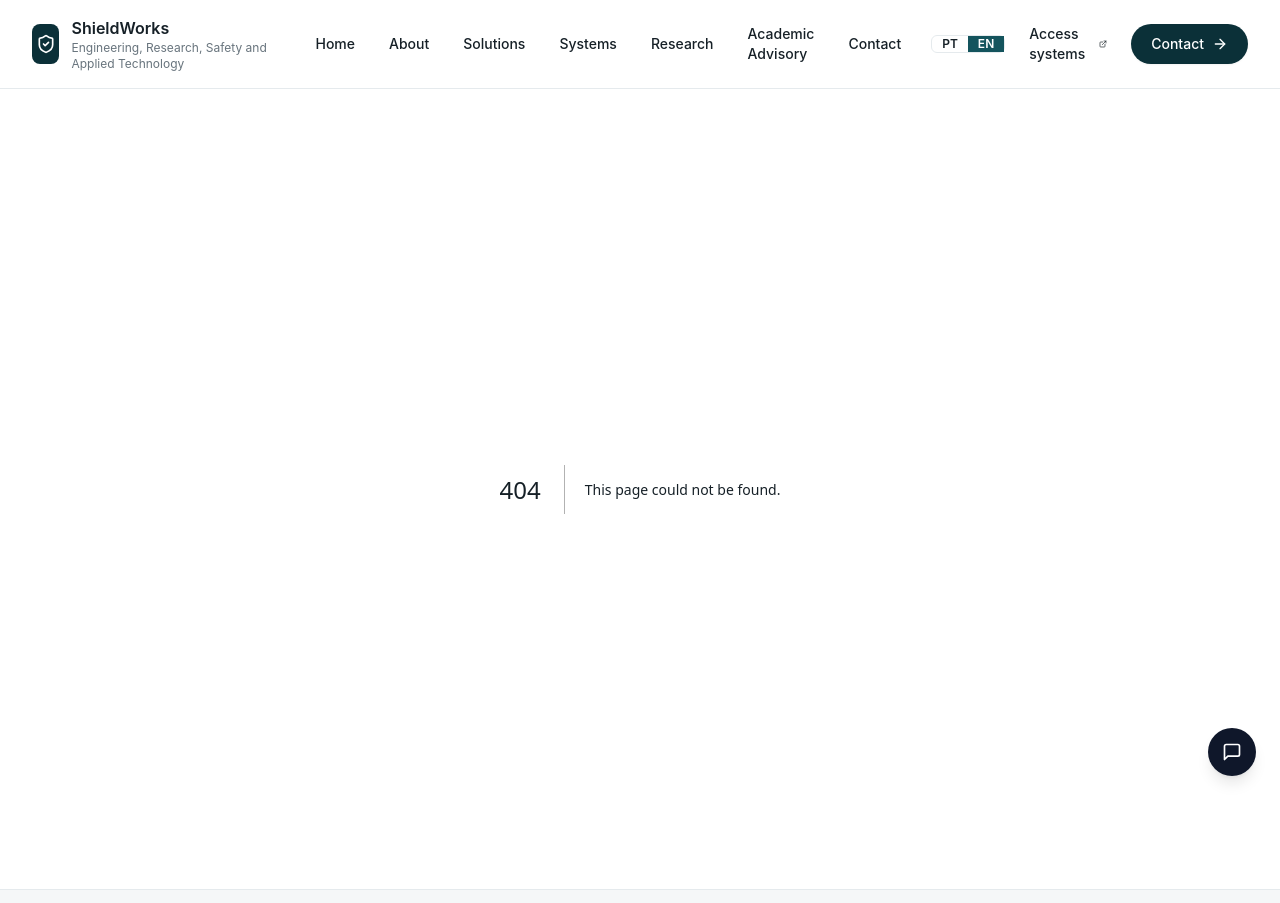
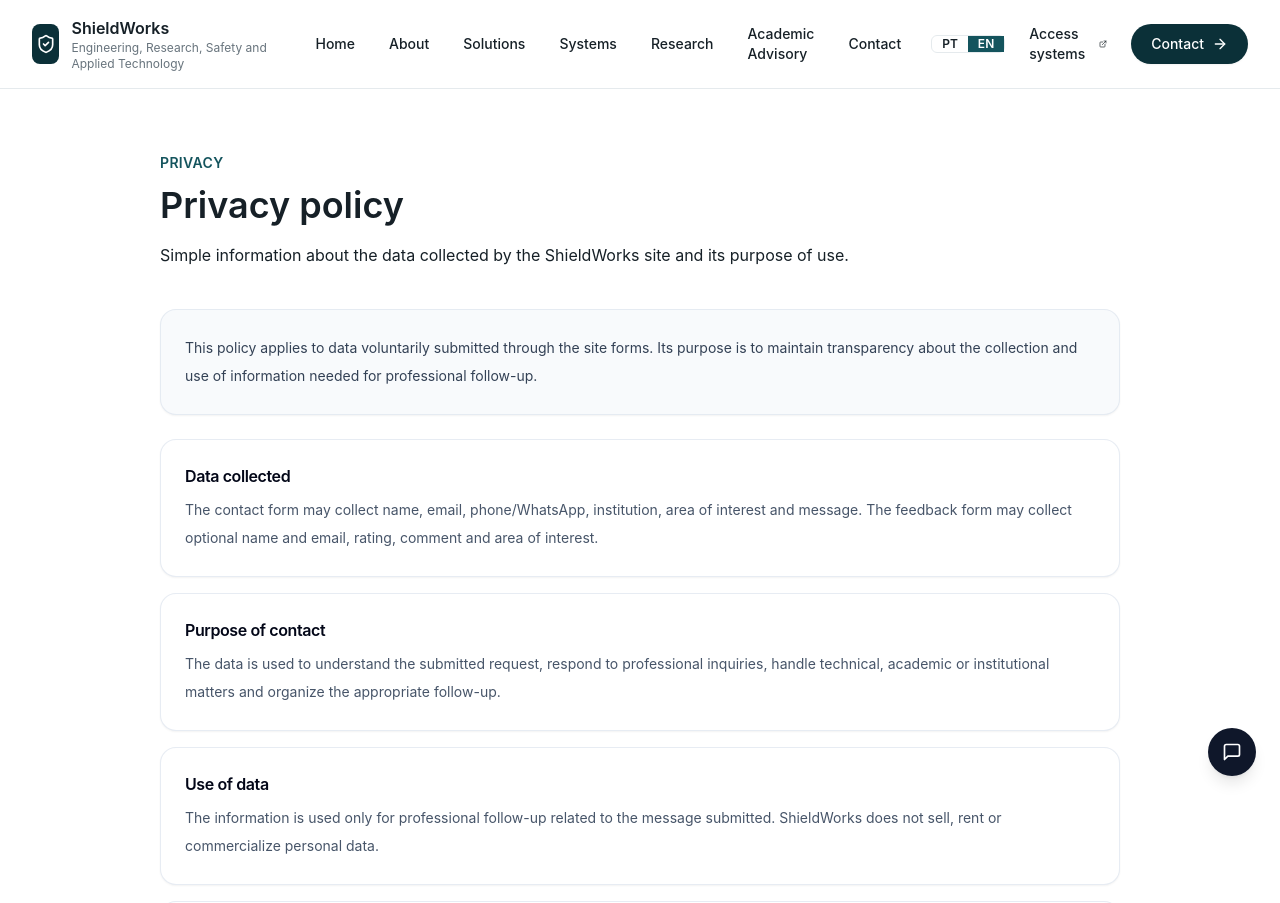
Before and after one commit to Themisson/shieldworks, a Next.js app: page /privacidade in a window 1280 px wide. Before the commit this address had no page. Shown: the top 903 px of the page. Built offline with nearby package versions, Linux system fonts and the light colour scheme.

Commit message:
Finalize published site privacy and metadata

```diff
--- a/src/app/contato/page.tsx
+++ b/src/app/contato/page.tsx
@@ -48,8 +48,7 @@ export default function ContatoPage() {
               </div>
             </div>
             <div className="rounded-2xl border border-petroleum-100 bg-petroleum-50 p-5 text-sm leading-6 text-petroleum-900 shadow-sm">
-              O formulário está conectado a uma rota interna e preparado para integração futura com e-mail profissional,
-              CRM simples, banco de dados ou automações de resposta.
+              Envie sua mensagem. O contato será recebido pelo canal profissional da ShieldWorks.
             </div>
           </aside>
         </div>
--- a/src/app/layout.tsx
+++ b/src/app/layout.tsx
@@ -6,7 +6,7 @@ import { LocaleProvider } from "@/i18n/locale-provider";
 import "./globals.css";
 
 export const metadata: Metadata = {
-  metadataBase: new URL("https://shieldworks.com.br"),
+  metadataBase: new URL("https://www.shieldworks.com.br"),
   title: {
     default: "ShieldWorks | Engenharia, Pesquisa, Segurança e Tecnologia Aplicada",
     template: "%s | ShieldWorks"
@@ -14,7 +14,7 @@ export const metadata: Metadata = {
   description:
     "Site profissional de Themisson dos Santos Vasconcelos para engenharia computacional, pesquisa aplicada, segurança operacional, sistemas institucionais e assessoria acadêmica.",
   applicationName: "ShieldWorks",
-  manifest: "/manifest.json",
+  manifest: "/manifest.webmanifest",
   icons: {
     icon: "/favicon.svg",
     apple: "/icon.svg"
@@ -22,11 +22,26 @@ export const metadata: Metadata = {
   openGraph: {
     type: "website",
     locale: "pt_BR",
-    url: "https://shieldworks.com.br",
+    url: "https://www.shieldworks.com.br",
     siteName: "ShieldWorks",
-    title: "ShieldWorks",
+    title: "ShieldWorks | Engenharia, Pesquisa, Segurança e Tecnologia Aplicada",
     description:
-      "Engenharia, pesquisa, segurança e tecnologia aplicada para transformar problemas complexos em soluções práticas."
+      "Engenharia, pesquisa, segurança e tecnologia aplicada para transformar problemas complexos em soluções práticas.",
+    images: [
+      {
+        url: "/og-image.png",
+        width: 1200,
+        height: 630,
+        alt: "ShieldWorks - Engenharia, Pesquisa, Segurança e Tecnologia Aplicada"
+      }
+    ]
+  },
+  twitter: {
+    card: "summary_large_image",
+    title: "ShieldWorks | Engenharia, Pesquisa, Segurança e Tecnologia Aplicada",
+    description:
+      "Engenharia computacional, pesquisa aplicada, segurança operacional, sistemas institucionais e assessoria acadêmica.",
+    images: ["/og-image.png"]
   },
   robots: {
     index: true,
--- /dev/null
+++ b/src/app/privacidade/page.tsx
@@ -0,0 +1,64 @@
+import type { Metadata } from "next";
+import { SectionTitle } from "@/components/section-title";
+
+export const metadata: Metadata = {
+  title: "Privacidade",
+  description:
+    "Política de privacidade do site ShieldWorks, com informações sobre dados coletados nos formulários e uso para retorno profissional."
+};
+
+const privacySections = [
+  {
+    title: "Dados coletados",
+    description:
+      "O formulário de contato pode coletar nome, e-mail, telefone/WhatsApp, instituição, área de interesse e mensagem. O formulário de feedback pode coletar nome e e-mail opcionais, nota, comentário e área de interesse."
+  },
+  {
+    title: "Finalidade do contato",
+    description:
+      "Os dados são utilizados para compreender a demanda enviada, responder solicitações profissionais, tratar assuntos técnicos, acadêmicos ou institucionais e organizar o retorno adequado."
+  },
+  {
+    title: "Uso dos dados",
+    description:
+      "As informações são usadas apenas para retorno profissional relacionado à mensagem enviada. A ShieldWorks não vende, aluga ou comercializa dados pessoais."
+  },
+  {
+    title: "Solicitação de exclusão",
+    description:
+      "O titular pode solicitar correção ou exclusão de dados enviados pelo site usando o próprio formulário de contato ou o canal profissional informado pela ShieldWorks."
+  },
+  {
+    title: "Analytics e melhorias futuras",
+    description:
+      "O site pode adotar, futuramente, ferramentas de analytics para compreender uso, desempenho e navegação. Caso isso ocorra, a coleta deverá ser limitada a métricas de acesso e melhoria da experiência."
+  }
+];
+
+export default function PrivacidadePage() {
+  return (
+    <section className="bg-white py-16">
+      <div className="mx-auto max-w-5xl px-4 sm:px-6 lg:px-8">
+        <SectionTitle
+          eyebrow="Privacidade"
+          title="Política de privacidade"
+          description="Informações simples sobre os dados coletados pelo site ShieldWorks e sua finalidade de uso."
+        />
+        <div className="mt-10 rounded-2xl border border-slate-200/80 bg-slate-50 p-6 shadow-sm">
+          <p className="text-sm leading-7 text-slate-700">
+            Esta política se aplica aos dados enviados voluntariamente pelos formulários do site. O objetivo é manter
+            transparência sobre a coleta e o uso das informações necessárias para retorno profissional.
+          </p>
+        </div>
+        <div className="mt-6 grid gap-4">
+          {privacySections.map((section) => (
+            <article key={section.title} className="rounded-2xl border border-slate-200/80 bg-white p-6 shadow-sm">
+              <h2 className="text-base font-semibold tracking-tight text-slate-950">{section.title}</h2>
+              <p className="mt-2 text-sm leading-7 text-slate-600">{section.description}</p>
+            </article>
+          ))}
+        </div>
+      </div>
+    </section>
+  );
+}
--- a/src/app/robots.ts
+++ b/src/app/robots.ts
@@ -6,6 +6,6 @@ export default function robots(): MetadataRoute.Robots {
       userAgent: "*",
       allow: "/"
     },
-    sitemap: "https://shieldworks.com.br/sitemap.xml"
+    sitemap: "https://www.shieldworks.com.br/sitemap.xml"
   };
 }
--- a/src/app/sitemap.ts
+++ b/src/app/sitemap.ts
@@ -1,10 +1,10 @@
 import type { MetadataRoute } from "next";
 
-const routes = ["", "/sobre", "/solucoes", "/sistemas", "/pesquisa", "/assessoria-academica", "/contato"];
+const routes = ["", "/sobre", "/solucoes", "/sistemas", "/pesquisa", "/assessoria-academica", "/contato", "/privacidade"];
 
 export default function sitemap(): MetadataRoute.Sitemap {
   return routes.map((route) => ({
-    url: `https://shieldworks.com.br${route}`,
+    url: `https://www.shieldworks.com.br${route}`,
     lastModified: new Date(),
     changeFrequency: route === "" ? "weekly" : "monthly",
     priority: route === "" ? 1 : 0.8
--- a/src/components/footer.tsx
+++ b/src/components/footer.tsx
@@ -41,6 +41,11 @@ export function Footer() {
           <Link href="/contato" className="mt-4 inline-flex text-sm font-semibold text-petroleum-900">
             Solicitar contato
           </Link>
+          <div className="mt-5">
+            <Link href="/privacidade" className="text-sm font-medium text-graphite-600 hover:text-petroleum-900">
+              Privacidade
+            </Link>
+          </div>
         </div>
       </div>
       <div className="border-t border-graphite-100 px-4 py-5 text-center text-xs text-graphite-500">
--- a/src/components/forms.tsx
+++ b/src/components/forms.tsx
@@ -102,7 +102,7 @@ export function ContactForm() {
         </div>
       </div>
       <p className="mt-4 text-xs leading-5 text-graphite-500">
-        {t("Formulário conectado a uma rota interna, preparado para integração futura com e-mail, banco de dados ou plataforma externa.")}
+        {t("Envie sua mensagem. O contato será recebido pelo canal profissional da ShieldWorks.")}
       </p>
       <StatusMessage status={status} />
       <button className="mt-6 inline-flex min-h-11 items-center gap-2 rounded-md bg-petroleum-700 px-5 py-2.5 text-sm font-semibold text-white transition hover:bg-petroleum-900 disabled:cursor-not-allowed disabled:opacity-70" type="submit" disabled={status.type === "loading"}>
--- a/src/i18n/translations.ts
+++ b/src/i18n/translations.ts
@@ -14,6 +14,7 @@ export const translations: Record<string, string> = {
   "Pesquisa": "Research",
   "Assessoria Acadêmica": "Academic Advisory",
   "Contato": "Contact",
+  "Privacidade": "Privacy",
   "Acessar sistemas": "Access systems",
   "Conhecer soluções": "Explore solutions",
   "Solicitar contato": "Request contact",
@@ -140,7 +141,7 @@ export const translations: Record<string, string> = {
   "Este site é uma iniciativa profissional pessoal e não representa página oficial de órgão público.": "This site is a personal professional initiative and does not represent an official public agency page.",
   "Perfis profissionais": "Professional profiles",
   "Consulte perfis acadêmicos e profissionais para identificação científica, produção técnica e repositórios.": "Consult academic and professional profiles for scientific identification, technical production and repositories.",
-  "O formulário está conectado a uma rota interna e preparado para integração futura com e-mail profissional, CRM simples, banco de dados ou automações de resposta.": "The form is connected to an internal route and prepared for future integration with professional email, a simple CRM, database or response automations.",
+  "Envie sua mensagem. O contato será recebido pelo canal profissional da ShieldWorks.": "Send your message. The contact will be received through ShieldWorks' professional channel.",
   "Formulário de contato": "Contact form",
   "Nome": "Name",
   "E-mail": "Email",
@@ -149,7 +150,6 @@ export const translations: Record<string, string> = {
   "Área de interesse": "Area of interest",
   "Selecione uma área": "Select an area",
   "Mensagem": "Message",
-  "Formulário conectado a uma rota interna, preparado para integração futura com e-mail, banco de dados ou plataforma externa.": "Form connected to an internal route, prepared for future integration with email, database or an external platform.",
   "Enviando mensagem...": "Sending message...",
   "Enviar mensagem": "Send message",
   "Enviando...": "Sending...",
@@ -164,5 +164,18 @@ export const translations: Record<string, string> = {
   "Comentário": "Comment",
   "Registrar feedback": "Submit feedback",
   "Registrando...": "Submitting...",
-  "Registrando feedback...": "Submitting feedback..."
+  "Registrando feedback...": "Submitting feedback...",
+  "Política de privacidade": "Privacy policy",
+  "Informações simples sobre os dados coletados pelo site ShieldWorks e sua finalidade de uso.": "Simple information about the data collected by the ShieldWorks site and its purpose of use.",
+  "Esta política se aplica aos dados enviados voluntariamente pelos formulários do site. O objetivo é manter transparência sobre a coleta e o uso das informações necessárias para retorno profissional.": "This policy applies to data voluntarily submitted through the site forms. Its purpose is to maintain transparency about the collection and use of information needed for professional follow-up.",
+  "Dados coletados": "Data collected",
+  "O formulário de contato pode coletar nome, e-mail, telefone/WhatsApp, instituição, área de interesse e mensagem. O formulário de feedback pode coletar nome e e-mail opcionais, nota, comentário e área de interesse.": "The contact form may collect name, email, phone/WhatsApp, institution, area of interest and message. The feedback form may collect optional name and email, rating, comment and area of interest.",
+  "Finalidade do contato": "Purpose of contact",
+  "Os dados são utilizados para compreender a demanda enviada, responder solicitações profissionais, tratar assuntos técnicos, acadêmicos ou institucionais e organizar o retorno adequado.": "The data is used to understand the submitted request, respond to professional inquiries, handle technical, academic or institutional matters and organize the appropriate follow-up.",
+  "Uso dos dados": "Use of data",
+  "As informações são usadas apenas para retorno profissional relacionado à mensagem enviada. A ShieldWorks não vende, aluga ou comercializa dados pessoais.": "The information is used only for professional follow-up related to the message submitted. ShieldWorks does not sell, rent or commercialize personal data.",
+  "Solicitação de exclusão": "Deletion request",
+  "O titular pode solicitar correção ou exclusão de dados enviados pelo site usando o próprio formulário de contato ou o canal profissional informado pela ShieldWorks.": "The data subject may request correction or deletion of data submitted through the site using the contact form itself or the professional channel provided by ShieldWorks.",
+  "Analytics e melhorias futuras": "Analytics and future improvements",
+  "O site pode adotar, futuramente, ferramentas de analytics para compreender uso, desempenho e navegação. Caso isso ocorra, a coleta deverá ser limitada a métricas de acesso e melhoria da experiência.": "The site may adopt analytics tools in the future to understand usage, performance and navigation. If this occurs, collection should be limited to access metrics and experience improvement."
 };
```
Also changed, not shown: public/og-image.png (added).
